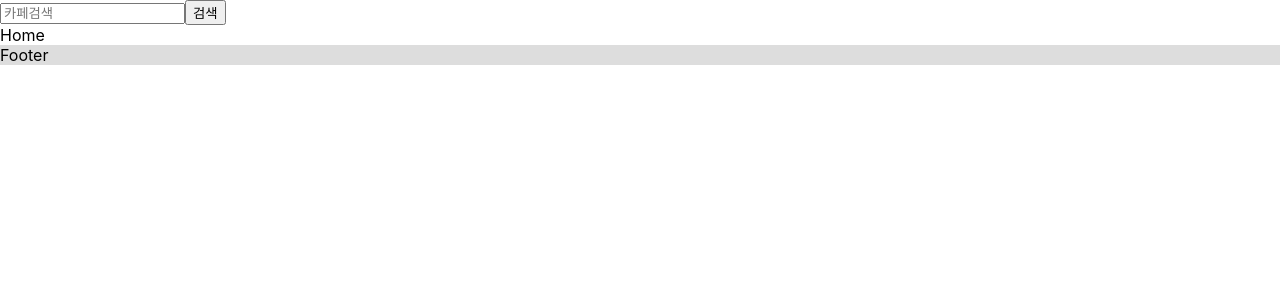
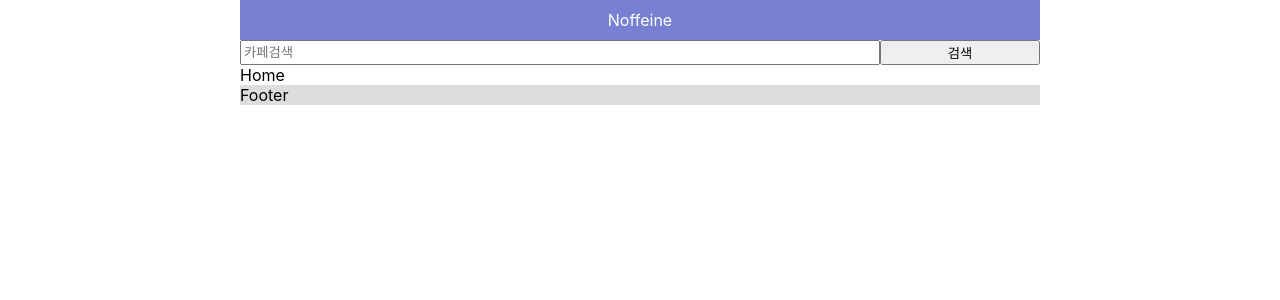
Before and after one commit to verysoyoung/noffeine, a Next.js app: page / in a window 1280 px wide. Shown: the top 300 px of the page. Built offline with nearby package versions, Linux system fonts and the light colour scheme.

Commit message:
ADD: Layout Component

```diff
--- /dev/null
+++ b/components/layout/Header.tsx
@@ -0,0 +1,13 @@
+import styled from 'styled-components'
+
+export default function Header() {
+  return <Wrap>Noffeine</Wrap>
+}
+
+const Wrap = styled.div`
+  width: 100%;
+  text-align: center;
+  color: white;
+  padding: 10px 0;
+  background-color: #7780d3;
+`
--- a/components/search/SearchForm.tsx
+++ b/components/search/SearchForm.tsx
@@ -8,6 +8,13 @@ export default function SearchForm() {
   )
 }
 
-const Button = styled.button``
-const Form = styled.input``
-const Wrap = styled.div``
+const Button = styled.button`
+  width: 20%;
+`
+const Form = styled.input`
+  width: 80%;
+`
+const Wrap = styled.div`
+  width: 100%;
+  display: flex;
+`
--- /dev/null
+++ b/containers/Layout.tsx
@@ -0,0 +1,23 @@
+import React from 'react'
+import Footer from 'components/layout/Footer'
+import Header from 'components/layout/Header'
+import styled from 'styled-components'
+type AppLayoutProps = {
+  children: React.ReactNode
+}
+
+export default function Layout({ children }: AppLayoutProps) {
+  return (
+    <Wrap>
+      <Header />
+      {children}
+      <Footer />
+    </Wrap>
+  )
+}
+
+const Wrap = styled.div`
+  width: 100%;
+  max-width: 800px;
+  margin: 0 auto;
+`
--- a/pages/_app.tsx
+++ b/pages/_app.tsx
@@ -1,8 +1,13 @@
 import '../styles/globals.css'
 import type { AppProps } from 'next/app'
+import Layout from 'containers/Layout'
 
 function MyApp({ Component, pageProps }: AppProps) {
-  return <Component {...pageProps} />
+  return (
+    <Layout>
+      <Component {...pageProps} />
+    </Layout>
+  )
 }
 
 export default MyApp
--- a/pages/index.tsx
+++ b/pages/index.tsx
@@ -1,12 +1,11 @@
 import type { NextPage } from 'next'
-import SearchForm from '@components/search/SearchForm'
-import Footer from '@components/layout/Footer'
+import SearchForm from 'components/search/SearchForm'
+
 const Home: NextPage = () => {
   return (
     <>
       <SearchForm />
       Home
-      <Footer />
     </>
   )
 }
--- a/styles/globals.css
+++ b/styles/globals.css
@@ -15,7 +15,7 @@ a {
   box-sizing: border-box;
 }
 
-@media (prefers-color-scheme: dark) {
+/* @media (prefers-color-scheme: dark) {
   html {
     color-scheme: dark;
   }
@@ -23,4 +23,4 @@ a {
     color: white;
     background: black;
   }
-}
+} */
--- a/tsconfig.json
+++ b/tsconfig.json
@@ -14,8 +14,9 @@
     "isolatedModules": true,
     "jsx": "preserve",
     "incremental": true,
+    "baseUrl": ".",
     "paths": {
-      "@components/*": ["components/*"]
+      // "@components/*": ["components/*"]
     }
   },
   "include": ["next-env.d.ts", "**/*.ts", "**/*.tsx"],
```
